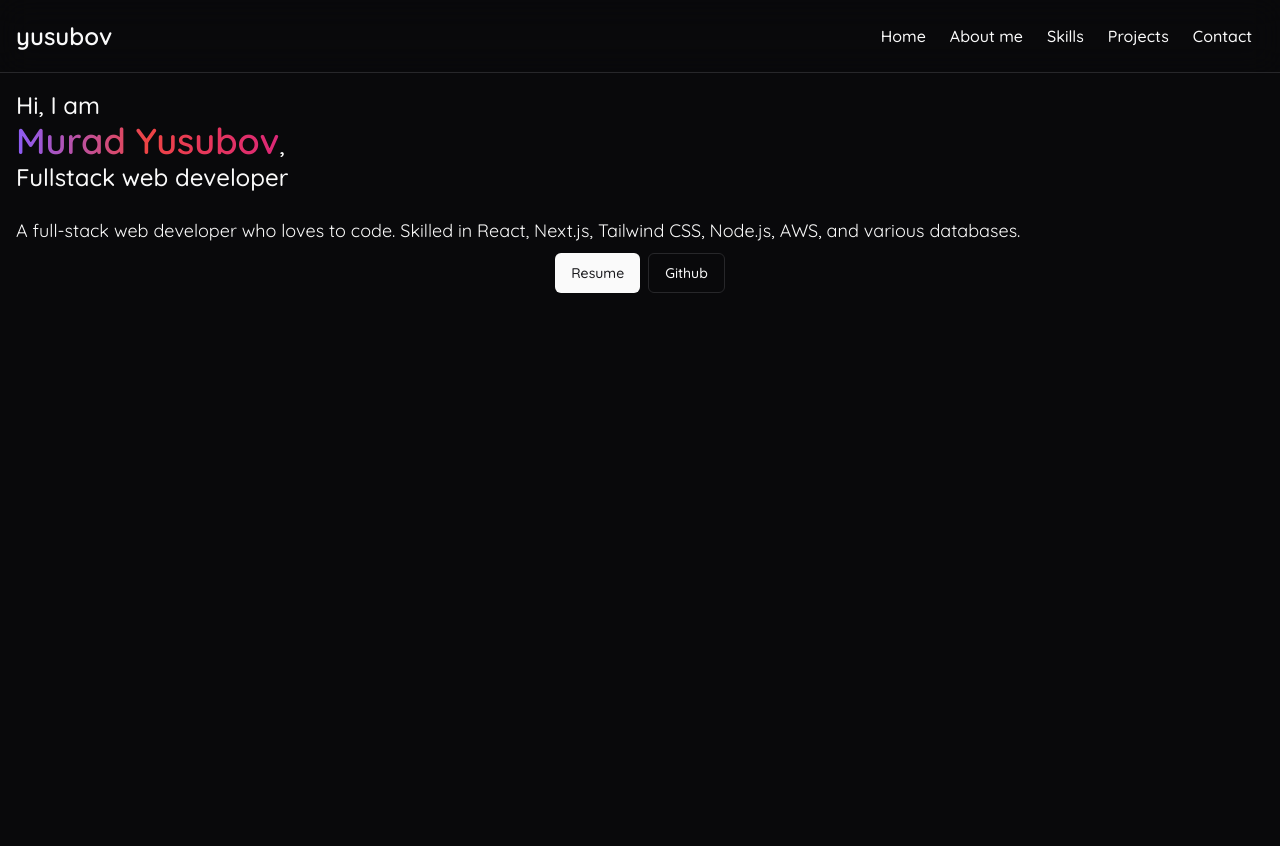
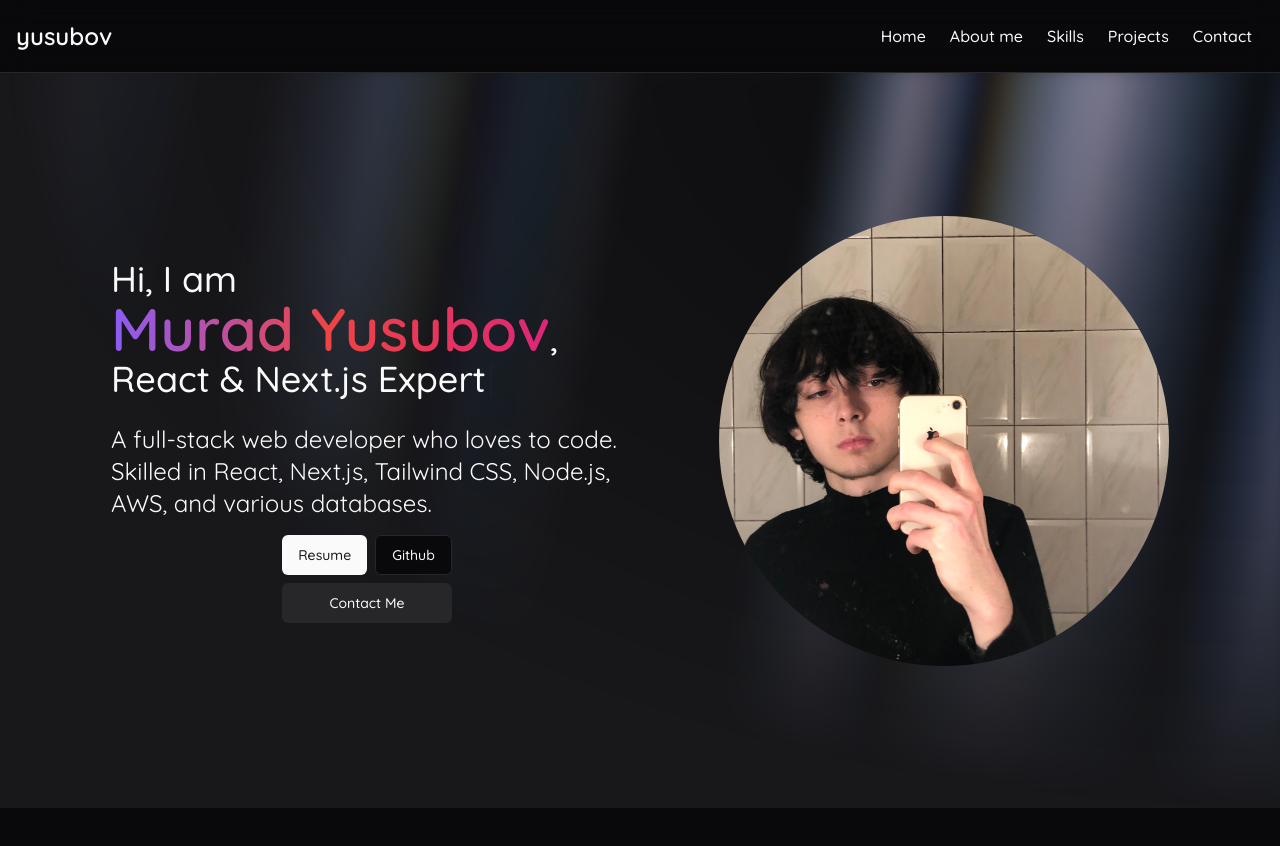
Before and after one commit to Biolater/my-portfolio, a Next.js app: page / in a window 1280 px wide. Shown: the top 846 px of the page. Built offline with nearby package versions, Linux system fonts and the light colour scheme.

Commit message:
Finish hero

```diff
--- a/app/globals.css
+++ b/app/globals.css
@@ -1,6 +1,11 @@
 @tailwind base;
 @tailwind components;
 @tailwind utilities;
+
+html {
+  scroll-behavior: smooth;
+  scroll-padding-top: 73px;
+}
 
 body {
   height: 10000px;
@@ -56,8 +61,8 @@ body {
     --primary: 0 0% 98%;
     --primary-foreground: 240 5.9% 10%;
 
-    --secondary: 217.2 32.6% 17.5%;
-    --secondary-foreground: 210 40% 98%;
+    --secondary: 240 3.7% 15.9%;
+    --secondary-foreground: 0 0% 98%;
 
     --muted: 217.2 32.6% 17.5%;
     --muted-foreground: 215 20.2% 65.1%;
--- a/app/layout.tsx
+++ b/app/layout.tsx
@@ -22,7 +22,6 @@ export default function RootLayout({
           attribute="class"
           defaultTheme="dark"
           enableSystem
-          disableTransitionOnChange
         >
           <Navbar />
           {children}
--- a/app/page.tsx
+++ b/app/page.tsx
@@ -1,8 +1,4 @@
 import Hero from "@/components/Hero/Hero";
 export default function Home() {
-  return (
-    <main className="p-4">
-      <Hero />
-    </main>
-  );
+  return <Hero />;
 }
--- a/components/Hero/Hero.tsx
+++ b/components/Hero/Hero.tsx
@@ -1,30 +1,73 @@
+"use client";
 import { Button } from "@/components/ui/button";
+import HeroTypeWriter from "./HeroTypeWriter";
+import { motion } from "framer-motion";
+import me from "@/public/me.jpg";
+import Image from "next/image";
+import { AuroraBackground } from "../ui/aurora-background";
+import Link from "next/link";
 const Hero = () => {
   return (
-    <>
-      <h1 className="font-medium text-2xl mb-6">
+    <AuroraBackground>
+      <div className="z-10 container overflow-x-hidden flex flex-col-reverse md:flex-row items-center justify-center relative text-primary gap-6 md:gap-12 lg:gap-24">
+        <div>
+          <motion.h1
+            initial={{ opacity: 0, x: -100 }}
+            animate={{ opacity: 1, x: 0 }}
+            transition={{ duration: 0.5, delay: 0.5 }}
+            className="font-medium text-2xl sm:text-3xl md:text-4xl mb-6"
+          >
             Hi, I am
             <br />
-        <span className="text-4xl text-transparent bg-clip-text bg-gradient-to-r from-violet-500 via-red-500 to-pink-600 font-semibold">
+            <span className="text-4xl sm:text-5xl md:text-6xl text-transparent bg-clip-text bg-gradient-to-r from-violet-500 via-red-500 to-pink-600 font-semibold">
               Murad Yusubov
             </span>
             ,
             <br />
-        Fullstack web developer
-      </h1>
-      <p className="mb-2 block text-lg">
-        A full-stack web developer who loves to code. Skilled in React, Next.js,
-        Tailwind CSS, Node.js, AWS, and various databases.
-      </p>
-      <div className="buttons flex items-center gap-2 justify-center">
+            <HeroTypeWriter />
+          </motion.h1>
+          <motion.p
+            initial={{ opacity: 0, x: -100 }}
+            animate={{ opacity: 1, x: 0 }}
+            transition={{ duration: 0.5, delay: 0.8 }}
+            className="mb-4 block max-w-[400px] md:max-w-lg text-lg sm:text-xl md:text-2xl"
+          >
+            A full-stack web developer who loves to code. Skilled in React,
+            Next.js, Tailwind CSS, Node.js, AWS, and various databases.
+          </motion.p>
+          <motion.div
+            initial={{ opacity: 0, x: -100 }}
+            animate={{ opacity: 1, x: 0 }}
+            transition={{ duration: 0.5, delay: 1.1 }}
+            className="buttons max-w-[169.55px] mx-auto flex flex-wrap items-center gap-2 justify-center"
+          >
             <Button>Resume</Button>
             <Button asChild variant={"outline"}>
               <a target="_blank" href="https://github.com/Biolater">
                 Github
               </a>
             </Button>
+            <Button className="flex-grow" asChild variant={"secondary"}>
+              <Link href="#contact">Contact Me</Link>
+            </Button>
+          </motion.div>
         </div>
-    </>
+        <motion.div
+          initial={{ opacity: 0, x: 100 }}
+          animate={{ opacity: 1, x: 0 }}
+          transition={{ duration: 0.5, delay: 1.4 }}
+          className="order-1 hero__image max-w-[300px] max-h-[300px] lg:max-w-[400px] lg:max-h-[400px] xl:max-w-[450px] xl:max-h-[450px] flex"
+        >
+          <Image
+            quality={100}
+            priority
+            src={me}
+            alt="me"
+            className="rounded-full object-cover"
+          />
+        </motion.div>
+      </div>
+    </AuroraBackground>
   );
 };
 
--- /dev/null
+++ b/components/Hero/HeroTypeWriter.tsx
@@ -0,0 +1,27 @@
+"use client";
+import Typewriter from "typewriter-effect";
+
+const HeroTypeWriter = () => {
+  return (
+    <Typewriter
+      options={{
+        strings: [
+          "Fullstack Developer",
+          "React & Next.js Expert",
+          "AWS & Firebase Expert",
+          "Frontend Enthusiast",
+          "Interactive App Builder",
+          "Innovative Tech Solutions",
+          "Efficient Backend Creator",
+          "Clean Code Advocate",
+          "Lifelong Tech Learner",
+        ],
+        autoStart: true,
+        loop: true,
+        delay: 50,
+      }}
+    />
+  );
+};
+
+export default HeroTypeWriter;
--- a/components/Navbar/DrawerComponent.tsx
+++ b/components/Navbar/DrawerComponent.tsx
@@ -30,7 +30,7 @@ const DrawerComponent = () => {
     return () => window.removeEventListener("resize", handleResize);
   }, []);
   return (
-    <Drawer open={drawerOpen} onOpenChange={setDrawerOpen} direction="right">
+    <Drawer disablePreventScroll open={drawerOpen} onOpenChange={setDrawerOpen} direction="right">
       <TooltipProvider delayDuration={300}>
         <Tooltip>
           <DrawerTrigger asChild>
--- a/components/Navbar/Navbar.tsx
+++ b/components/Navbar/Navbar.tsx
@@ -25,12 +25,16 @@ export const drawerItems = [
 ];
 const Navbar = () => {
   return (
-    <header className="main__header sticky top-0 backdrop-blur-lg border-b border-[#27272A] flex items-center justify-between p-4">
-      <Link href="/" className="main__header__logo">
-        <span className="text-2xl font-semibold">yusubov</span>
-      </Link>
-      <DrawerComponent />
-      <NavbarLinks />
+    <header
+      className="main__header z-20 sticky top-0 backdrop-blur-lg border-b border-[#27272A] p-4"
+    >
+      <div className="container mx-auto flex items-center justify-between">
+        <Link href="/" className="main__header__logo">
+          <span className="text-2xl font-semibold">yusubov</span>
+        </Link>
+        <DrawerComponent />
+        <NavbarLinks />
+      </div>
     </header>
   );
 };
--- /dev/null
+++ b/components/ui/aurora-background.tsx
@@ -0,0 +1,53 @@
+"use client";
+import { cn } from "@/utils/cn";
+import React, { ReactNode } from "react";
+
+interface AuroraBackgroundProps extends React.HTMLProps<HTMLDivElement> {
+  children: ReactNode;
+  showRadialGradient?: boolean;
+}
+
+export const AuroraBackground = ({
+  className,
+  children,
+  showRadialGradient = true,
+  ...props
+}: AuroraBackgroundProps) => {
+  return (
+    <main id="#home">
+      <div
+        className={cn(
+          "relative flex flex-col  min-h-[calc(100svh-65px)] items-center justify-start md:justify-center px-4 py-6 bg-zinc-50 dark:bg-zinc-900  mx-auto  text-slate-950 transition-bg",
+          className
+        )}
+        {...props}
+      >
+        <div className="absolute inset-0 overflow-hidden">
+          <div
+            className={cn(
+              `
+            [--white-gradient:repeating-linear-gradient(100deg,var(--white)_0%,var(--white)_7%,var(--transparent)_10%,var(--transparent)_12%,var(--white)_16%)]
+            [--dark-gradient:repeating-linear-gradient(100deg,var(--black)_0%,var(--black)_7%,var(--transparent)_10%,var(--transparent)_12%,var(--black)_16%)]
+            [--aurora:repeating-linear-gradient(100deg,var(--blue-500)_10%,var(--indigo-300)_15%,var(--blue-300)_20%,var(--violet-200)_25%,var(--blue-400)_30%)]
+            [background-image:var(--white-gradient),var(--aurora)]
+            dark:[background-image:var(--dark-gradient),var(--aurora)]
+            [background-size:300%,_200%]
+            [background-position:50%_50%,50%_50%]
+            filter blur-[10px] invert dark:invert-0
+            after:content-[""] after:absolute after:inset-0 after:[background-image:var(--white-gradient),var(--aurora)]
+            after:dark:[background-image:var(--dark-gradient),var(--aurora)]
+            after:[background-size:200%,_100%]
+            after:animate-aurora after:[background-attachment:fixed] after:mix-blend-difference
+            pointer-events-none
+            absolute -inset-[10px] opacity-50 will-change-transform`,
+
+              showRadialGradient &&
+                `[mask-image:radial-gradient(ellipse_at_100%_0%,black_10%,var(--transparent)_70%)]`
+            )}
+          ></div>
+        </div>
+        {children}
+      </div>
+    </main>
+  );
+};
--- a/package.json
+++ b/package.json
@@ -27,6 +27,7 @@
     "rimraf": "^5.0.7",
     "tailwind-merge": "^2.3.0",
     "tailwindcss-animate": "^1.0.7",
+    "typewriter-effect": "^2.21.0",
     "vaul": "^0.9.1"
   },
   "devDependencies": {
--- a/tailwind.config.ts
+++ b/tailwind.config.ts
@@ -1,22 +1,17 @@
-import type { Config } from "tailwindcss"
-
+import type { Config } from "tailwindcss";
+const {
+  default: flattenColorPalette,
+} = require("tailwindcss/lib/util/flattenColorPalette");
 const config = {
   darkMode: ["class"],
   content: [
-    './pages/**/*.{ts,tsx}',
-    './components/**/*.{ts,tsx}',
-    './app/**/*.{ts,tsx}',
-    './src/**/*.{ts,tsx}',
-	],
+    "./pages/**/*.{ts,tsx}",
+    "./components/**/*.{ts,tsx}",
+    "./app/**/*.{ts,tsx}",
+    "./src/**/*.{ts,tsx}",
+  ],
   prefix: "",
   theme: {
-    container: {
-      center: true,
-      padding: "2rem",
-      screens: {
-        "2xl": "1400px",
-      },
-    },
     extend: {
       colors: {
         border: "hsl(var(--border))",
@@ -59,6 +54,14 @@ const config = {
         sm: "calc(var(--radius) - 4px)",
       },
       keyframes: {
+        aurora: {
+          from: {
+            backgroundPosition: "50% 50%, 50% 50%",
+          },
+          to: {
+            backgroundPosition: "350% 50%, 350% 50%",
+          },
+        },
         "accordion-down": {
           from: { height: "0" },
           to: { height: "var(--radix-accordion-content-height)" },
@@ -69,12 +72,24 @@ const config = {
         },
       },
       animation: {
+        aurora: "aurora 60s linear infinite",
         "accordion-down": "accordion-down 0.2s ease-out",
         "accordion-up": "accordion-up 0.2s ease-out",
       },
     },
   },
-  plugins: [require("tailwindcss-animate")],
-} satisfies Config
+  plugins: [require("tailwindcss-animate"), addVariablesForColors],
+} satisfies Config;
 
-export default config
+function addVariablesForColors({ addBase, theme }: any) {
+  let allColors = flattenColorPalette(theme("colors"));
+  let newVars = Object.fromEntries(
+    Object.entries(allColors).map(([key, val]) => [`--${key}`, val])
+  );
+
+  addBase({
+    ":root": newVars,
+  });
+}
+
+export default config;
--- /dev/null
+++ b/utils/cn.ts
@@ -0,0 +1,6 @@
+import { ClassValue, clsx } from "clsx";
+import { twMerge } from "tailwind-merge";
+
+export function cn(...inputs: ClassValue[]) {
+  return twMerge(clsx(inputs));
+}
```
Also changed, not shown: public/me.JPG (added), 1 other file (tests, documents, lock files or other folders). Lines whose indentation alone changed are shown as unchanged.
